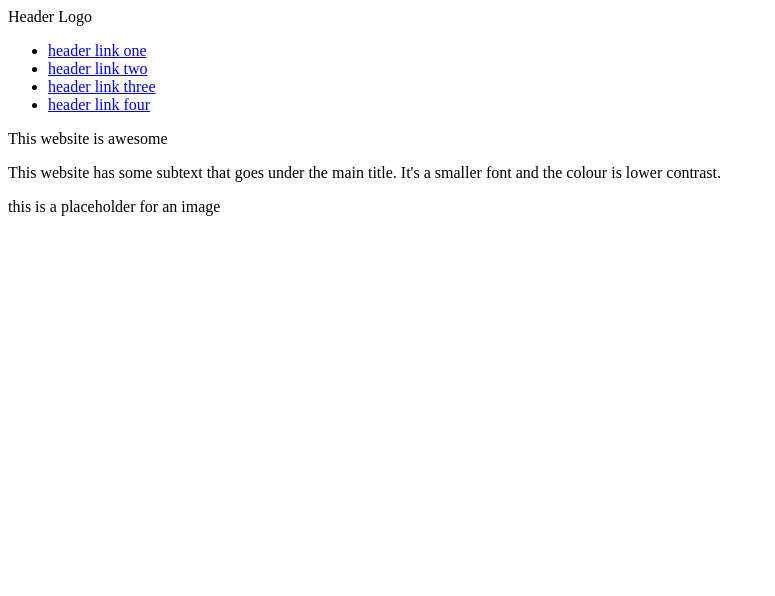
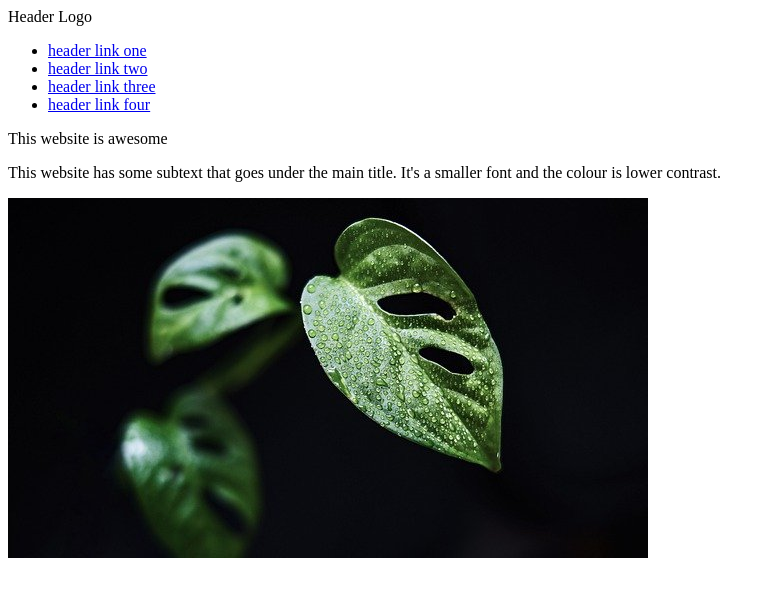
Before and after one commit to YahyaGhoor/Practice-Website, a plain HTML site: page index.html in a window 1280 px wide. Shown: the whole page, without its empty margins (0-775 px from the left). Drawn offline with Linux system fonts and the light colour scheme.

Commit message:
Added image for spotlight

```diff
--- a/index.html
+++ b/index.html
@@ -9,7 +9,7 @@
   </head>
 
   <body>
-    <div class="top"></div>
+    <div class="top">
       <div class="header">
         <div>Header Logo</div>
 
@@ -34,7 +34,7 @@
         </div>
 
         <div class="right">
-        this is a placeholder for an image
+          <img src="leaves.jpg" alt="leaves">
         </div>
       </div>
 
```
Also changed, not shown: leaves.jpg (added). Lines whose indentation alone changed are shown as unchanged.
